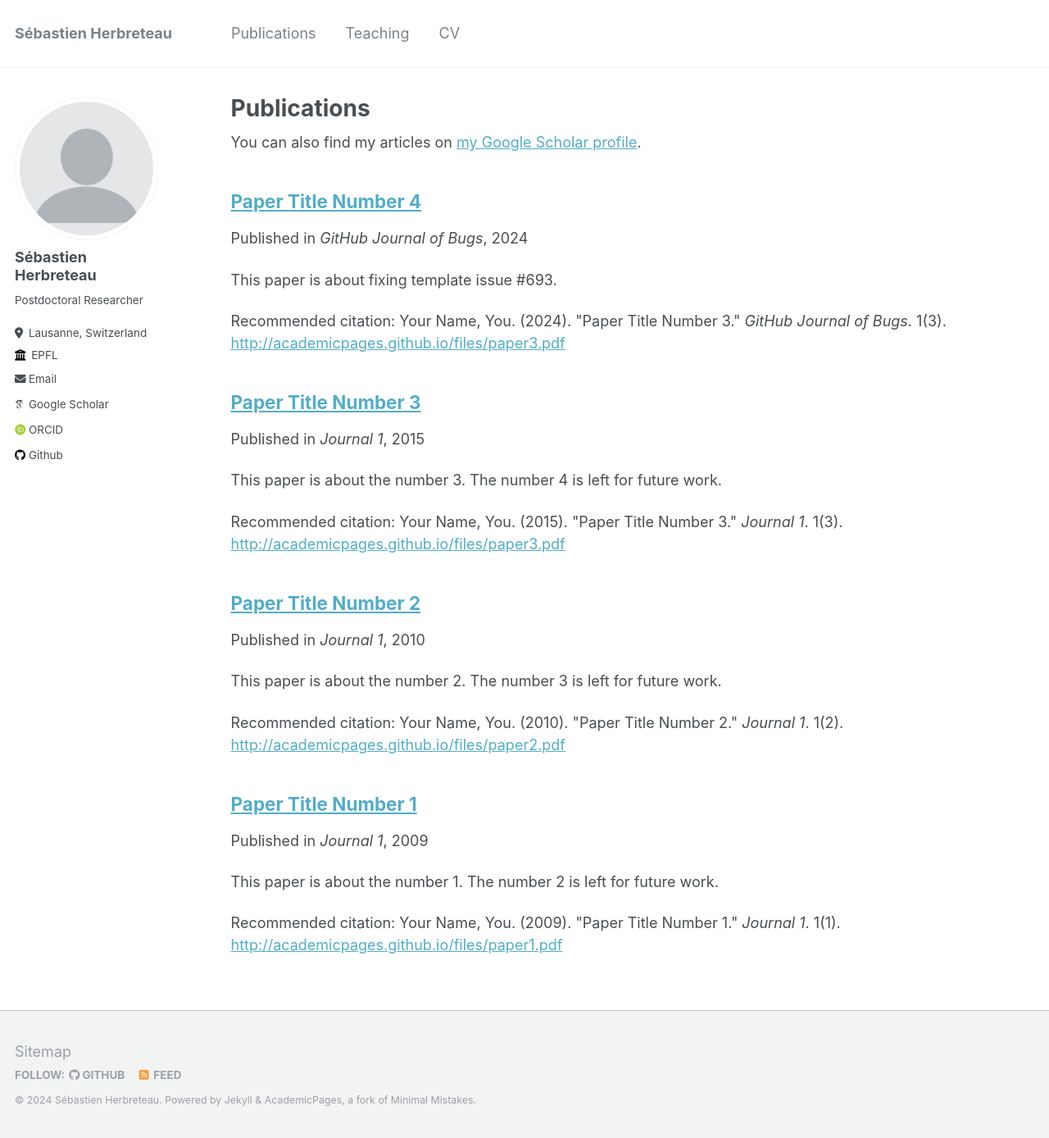
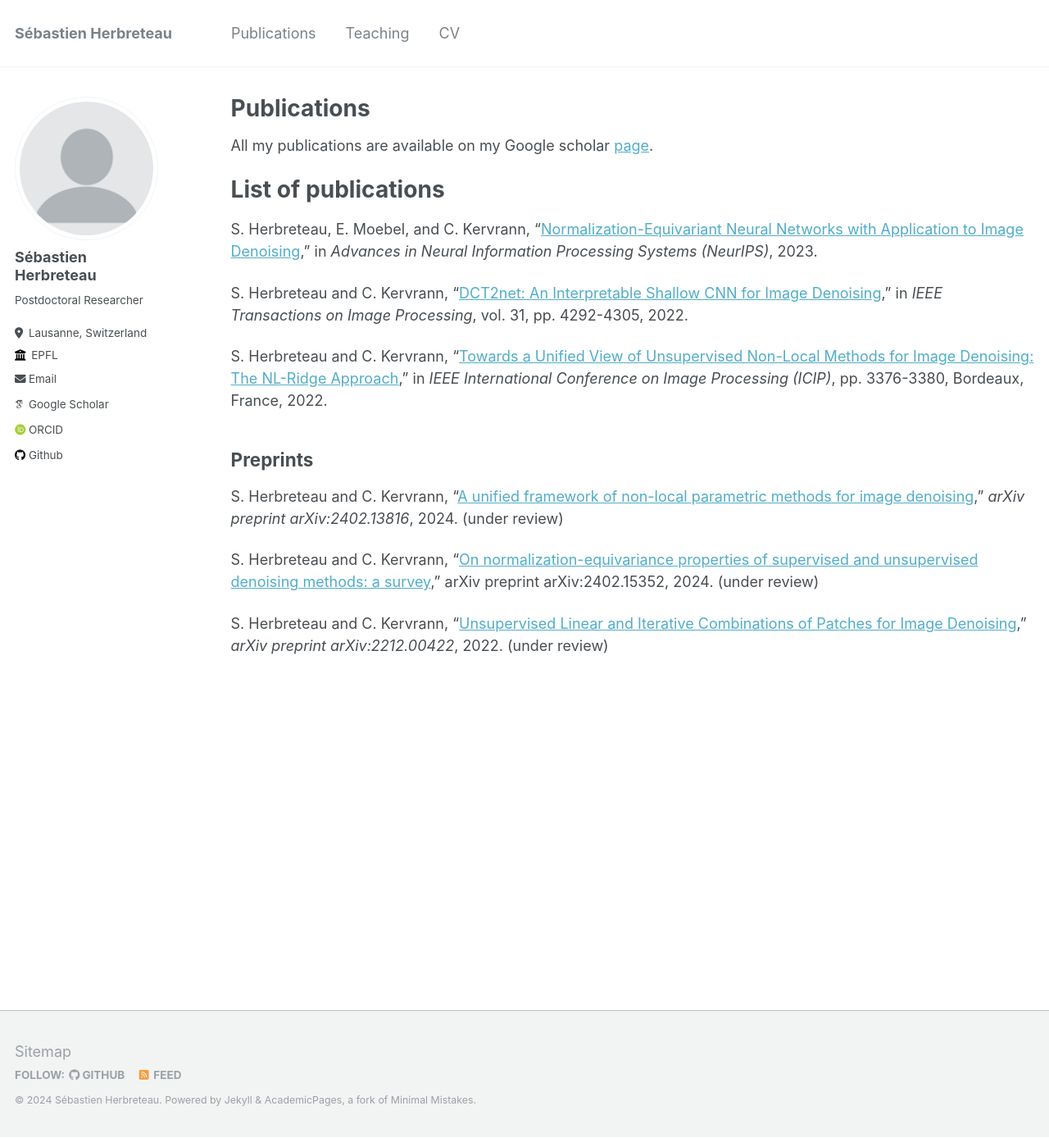
Before and after one commit to sherbret/sherbret.github.io, a Jekyll site: the page built from _pages/publications.md, in a window 1280 px wide and 1388 px high. Shown: the whole window at 82% size. Built offline with Jekyll 4.4.1, drawn with Linux system fonts in a browser that asks for light colours; some web fonts are replaced.

Commit message:
Update publications.md

```diff
--- a/_pages/publications.md
+++ b/_pages/publications.md
@@ -5,12 +5,24 @@ permalink: /publications/
 author_profile: true
 ---
 
-{% if site.author.googlescholar %}
-  <div class="wordwrap">You can also find my articles on <a href="{{site.author.googlescholar}}">my Google Scholar profile</a>.</div>
-{% endif %}
+All my publications are available on my Google scholar [page](https://scholar.google.com/citations?user=49pGY58AAAAJ&hl=fr&oi=ao).
 
-{% include base_path %}
+List of publications
+======
 
-{% for post in site.publications reversed %}
-  {% include archive-single.html %}
-{% endfor %}
+S. Herbreteau, E. Moebel, and C. Kervrann, “[Normalization-Equivariant Neural Networks with Application to Image Denoising](https://papers.nips.cc/paper_files/paper/2023/hash/12143893d9d37c3569dda800b95cabd9-Abstract-Conference.html),” in *Advances in Neural Information Processing Systems (NeurIPS)*, 2023.
+
+S. Herbreteau and C. Kervrann, “[DCT2net: An Interpretable Shallow CNN for Image Denoising](https://ieeexplore.ieee.org/document/9799727),” in *IEEE Transactions on Image Processing*, vol. 31, pp. 4292-4305, 2022.
+
+S. Herbreteau and C. Kervrann, “[Towards a Unified View of Unsupervised Non-Local Methods for Image Denoising: The NL-Ridge Approach](https://ieeexplore.ieee.org/document/9897992),” in *IEEE International Conference on Image Processing (ICIP)*, pp. 3376-3380, Bordeaux, France, 2022.
+
+Preprints
+------
+
+S. Herbreteau and C. Kervrann, “[A unified framework of non-local parametric methods
+for image denoising](https://arxiv.org/abs/2402.13816),” *arXiv preprint arXiv:2402.13816*, 2024. (under review)
+
+S. Herbreteau and C. Kervrann, “[On normalization-equivariance properties of supervised
+and unsupervised denoising methods: a survey](https://arxiv.org/abs/2402.15352),” arXiv preprint arXiv:2402.15352, 2024. (under review)
+
+S. Herbreteau and C. Kervrann, “[Unsupervised Linear and Iterative Combinations of Patches for Image Denoising](https://arxiv.org/abs/2212.00422),” *arXiv preprint arXiv:2212.00422*, 2022. (under review)
```
